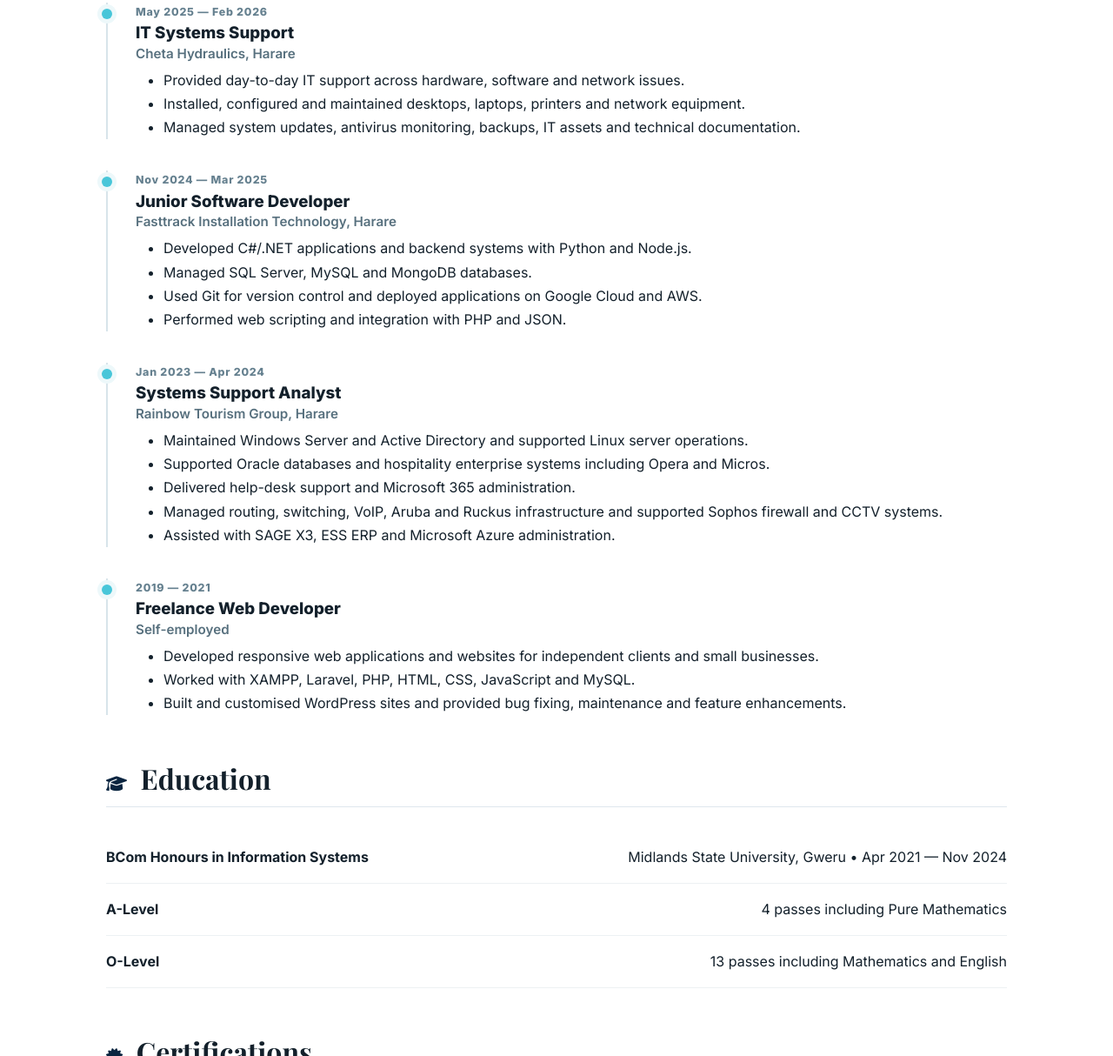
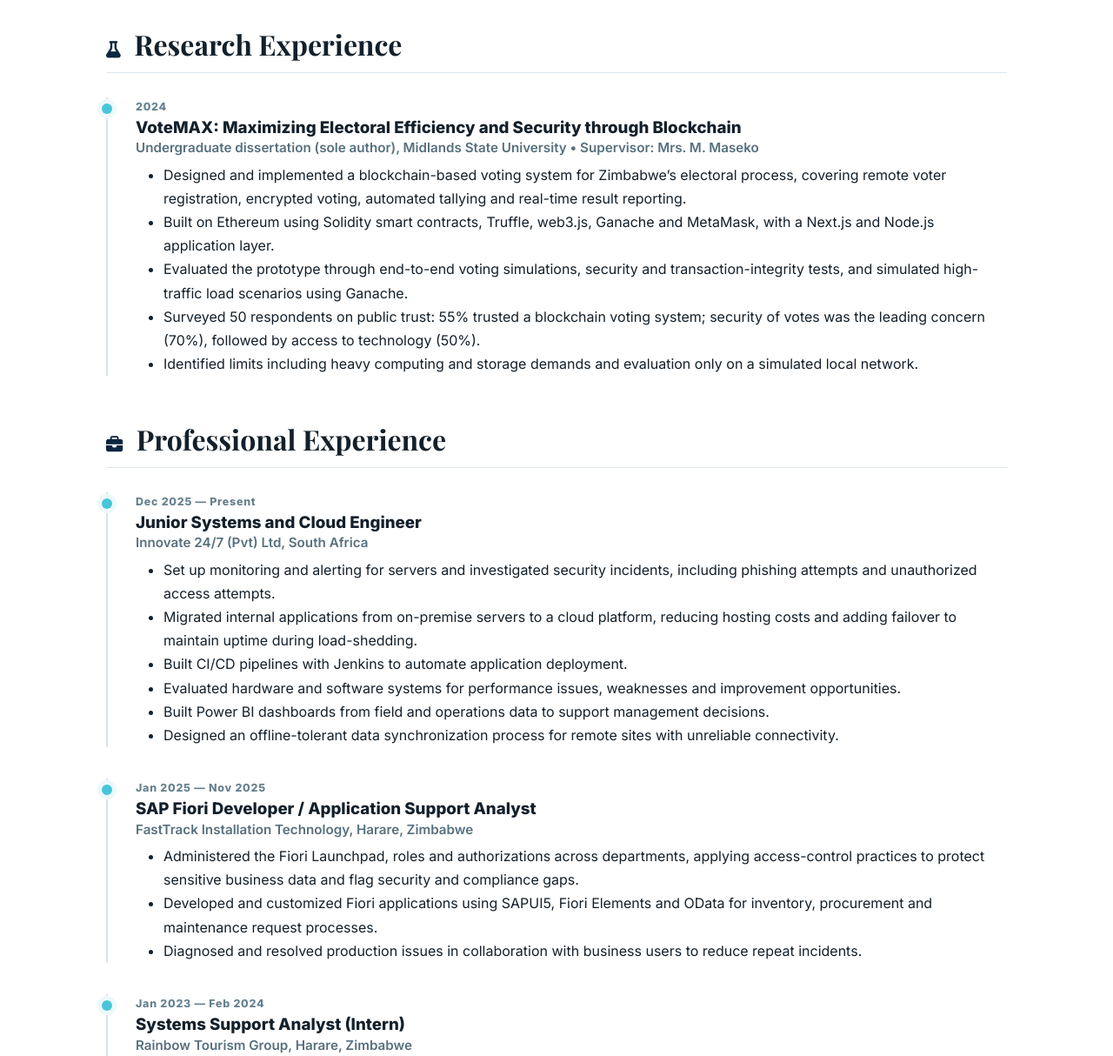
Before and after one commit to Zivaishe19/Zivaishe19.github.io, a plain HTML site: page resume.html in a window 1280 px wide. Shown: the part 1096-2310 px from the top of the page at 87% size. Drawn offline with nearby package versions, Linux system fonts and the light colour scheme.

Commit message:
Update resume.html
New work experience

```diff
--- a/resume.html
+++ b/resume.html
@@ -22,17 +22,17 @@
       </ul>
     </div>
   </div>
-</nav><header class="page-header"><div class="container"><span class="eyebrow">CURRICULUM VITAE</span><h1>Resume</h1><p>Information Systems professional spanning systems support, software development, cloud, networking and enterprise technology.</p><div class="mt-4 d-flex flex-wrap gap-2 justify-content-center"><a class="btn btn-accent cv-download-link" href="assets/cv/Zivaishe_Mabeka_CV.pdf" download><i class="fa-solid fa-download me-2"></i>Download PDF CV</a><button class="btn btn-outline-light" onclick="window.print()"><i class="fa-solid fa-print me-2"></i>Print Resume</button></div></div></header><main class="section-pad"><div class="container resume-sheet">
-<section class="resume-section"><h2><i class="fa-solid fa-user"></i> Professional Summary</h2><p>Results-driven Information Systems graduate with hands-on experience in IT systems support, network administration, ERP systems, software development and systems analysis. Focused on analysing business and technical problems, implementing reliable solutions and applying computing technology to practical organisational needs.</p></section>
-<section class="resume-section"><h2><i class="fa-solid fa-briefcase"></i> Experience</h2>
-<div class="timeline-item"><div class="timeline-date">Mar 2026 — Present</div><h3>Systems Support Analyst</h3><h4>Innovate 24/7 (Pvt) Ltd, South Africa</h4><ul><li>Evaluate hardware and software systems to identify performance issues, weaknesses and improvement opportunities.</li><li>Design, configure and implement IT solutions aligned with organisational requirements.</li><li>Translate business requirements into clear technical specifications for programmers and developers.</li><li>Conduct system testing, troubleshooting and issue resolution, while developing documentation and supporting end users.</li></ul></div>
-<div class="timeline-item"><div class="timeline-date">May 2025 — Feb 2026</div><h3>IT Systems Support</h3><h4>Cheta Hydraulics, Harare</h4><ul><li>Provided day-to-day IT support across hardware, software and network issues.</li><li>Installed, configured and maintained desktops, laptops, printers and network equipment.</li><li>Managed system updates, antivirus monitoring, backups, IT assets and technical documentation.</li></ul></div>
-<div class="timeline-item"><div class="timeline-date">Nov 2024 — Mar 2025</div><h3>Junior Software Developer</h3><h4>Fasttrack Installation Technology, Harare</h4><ul><li>Developed C#/.NET applications and backend systems with Python and Node.js.</li><li>Managed SQL Server, MySQL and MongoDB databases.</li><li>Used Git for version control and deployed applications on Google Cloud and AWS.</li><li>Performed web scripting and integration with PHP and JSON.</li></ul></div>
-<div class="timeline-item"><div class="timeline-date">Jan 2023 — Apr 2024</div><h3>Systems Support Analyst</h3><h4>Rainbow Tourism Group, Harare</h4><ul><li>Maintained Windows Server and Active Directory and supported Linux server operations.</li><li>Supported Oracle databases and hospitality enterprise systems including Opera and Micros.</li><li>Delivered help-desk support and Microsoft 365 administration.</li><li>Managed routing, switching, VoIP, Aruba and Ruckus infrastructure and supported Sophos firewall and CCTV systems.</li><li>Assisted with SAGE X3, ESS ERP and Microsoft Azure administration.</li></ul></div>
-<div class="timeline-item"><div class="timeline-date">2019 — 2021</div><h3>Freelance Web Developer</h3><h4>Self-employed</h4><ul><li>Developed responsive web applications and websites for independent clients and small businesses.</li><li>Worked with XAMPP, Laravel, PHP, HTML, CSS, JavaScript and MySQL.</li><li>Built and customised WordPress sites and provided bug fixing, maintenance and feature enhancements.</li></ul></div></section>
-<section class="resume-section"><h2><i class="fa-solid fa-graduation-cap"></i> Education</h2><div class="resume-line"><strong>BCom Honours in Information Systems</strong><span>Midlands State University, Gweru • Apr 2021 — Nov 2024</span></div><div class="resume-line"><strong>A-Level</strong><span>4 passes including Pure Mathematics</span></div><div class="resume-line"><strong>O-Level</strong><span>13 passes including Mathematics and English</span></div></section>
-<section class="resume-section"><h2><i class="fa-solid fa-certificate"></i> Certifications</h2><div class="cert-grid"><div>SAP Certified Associate — SAP Fiori Application Developer</div><div>SAP Certified Associate — SAP Fiori System Administration</div><div>Responsive Web Design — freeCodeCamp (2023)</div><div>Foundational C# with Microsoft — freeCodeCamp (2025)</div></div></section>
-<section class="resume-section"><h2><i class="fa-solid fa-code"></i> Skills & Tools</h2><div class="skill-cloud"><span>Python</span><span>C#</span><span>Java</span><span>JavaScript</span><span>PHP</span><span>Node.js</span><span>SQL Server</span><span>MySQL</span><span>MongoDB</span><span>Oracle</span><span>Windows Server</span><span>Linux</span><span>Active Directory</span><span>Microsoft 365</span><span>Routing & Switching</span><span>VLANs</span><span>VoIP</span><span>VPN</span><span>Sophos</span><span>AWS</span><span>Azure</span><span>Google Cloud</span><span>Git</span><span>Docker</span><span>SAP Fiori</span><span>SAPUI5</span><span>OData</span><span>S/4HANA</span></div></section>
+</nav><header class="page-header"><div class="container"><span class="eyebrow">CURRICULUM VITAE</span><h1>Resume</h1><p>Systems, cloud and security professional with research interests in smart-contract security, delegated authority and distributed systems.</p><div class="mt-4 d-flex flex-wrap gap-2 justify-content-center"><a class="btn btn-accent cv-download-link" href="assets/cv/Zivaishe_Mabeka_CV.pdf" download><i class="fa-solid fa-download me-2"></i>Download PDF CV</a><button class="btn btn-outline-light" onclick="window.print()"><i class="fa-solid fa-print me-2"></i>Print Resume</button></div></div></header><main class="section-pad"><div class="container resume-sheet">
+<section class="resume-section"><h2><i class="fa-solid fa-user"></i> Professional Summary</h2><p>Information Systems graduate (BCom Honours, 2024) with nearly two years of experience securing and administering enterprise systems in Zimbabwe and South Africa, including identity and access control (Active Directory, SAP roles and authorizations), firewalls and networks, and cloud engineering. Designed and evaluated VoteMAX, an Ethereum voting system built around election security and integrity. Seeking graduate research in Applied Computing on practical security problems in smart contracts and delegated authority.</p></section>
+<section class="resume-section"><h2><i class="fa-solid fa-graduation-cap"></i> Education</h2><div class="resume-line"><strong>BCom Honours in Information Systems</strong><span>Midlands State University, Gweru, Zimbabwe • May 2021 — Nov 2024 • Upper Second (2.1)</span></div><ul><li><strong>Relevant coursework:</strong> Cyber Security, Information Security, Information Systems Audit and Control, Data Communications and Computer Networks, Cloud Computing Fundamentals, Operating Systems, Artificial Intelligence, Database Systems, Enterprise Architecture.</li><li>First-class marks in the Research Project, Data Communications and Computer Networks, and Simulation and Modelling.</li></ul></section>
+<section class="resume-section"><h2><i class="fa-solid fa-flask"></i> Research Experience</h2><div class="timeline-item"><div class="timeline-date">2024</div><h3>VoteMAX: Maximizing Electoral Efficiency and Security through Blockchain</h3><h4>Undergraduate dissertation (sole author), Midlands State University • Supervisor: Mrs. M. Maseko</h4><ul><li>Designed and implemented a blockchain-based voting system for Zimbabwe’s electoral process, covering remote voter registration, encrypted voting, automated tallying and real-time result reporting.</li><li>Built on Ethereum using Solidity smart contracts, Truffle, web3.js, Ganache and MetaMask, with a Next.js and Node.js application layer.</li><li>Evaluated the prototype through end-to-end voting simulations, security and transaction-integrity tests, and simulated high-traffic load scenarios using Ganache.</li><li>Surveyed 50 respondents on public trust: 55% trusted a blockchain voting system; security of votes was the leading concern (70%), followed by access to technology (50%).</li><li>Identified limits including heavy computing and storage demands and evaluation only on a simulated local network.</li></ul></div></section>
+<section class="resume-section"><h2><i class="fa-solid fa-briefcase"></i> Professional Experience</h2>
+<div class="timeline-item"><div class="timeline-date">Dec 2025 — Present</div><h3>Junior Systems and Cloud Engineer</h3><h4>Innovate 24/7 (Pvt) Ltd, South Africa</h4><ul><li>Set up monitoring and alerting for servers and investigated security incidents, including phishing attempts and unauthorized access attempts.</li><li>Migrated internal applications from on-premise servers to a cloud platform, reducing hosting costs and adding failover to maintain uptime during load-shedding.</li><li>Built CI/CD pipelines with Jenkins to automate application deployment.</li><li>Evaluated hardware and software systems for performance issues, weaknesses and improvement opportunities.</li><li>Built Power BI dashboards from field and operations data to support management decisions.</li><li>Designed an offline-tolerant data synchronization process for remote sites with unreliable connectivity.</li></ul></div>
+<div class="timeline-item"><div class="timeline-date">Jan 2025 — Nov 2025</div><h3>SAP Fiori Developer / Application Support Analyst</h3><h4>FastTrack Installation Technology, Harare, Zimbabwe</h4><ul><li>Administered the Fiori Launchpad, roles and authorizations across departments, applying access-control practices to protect sensitive business data and flag security and compliance gaps.</li><li>Developed and customized Fiori applications using SAPUI5, Fiori Elements and OData for inventory, procurement and maintenance request processes.</li><li>Diagnosed and resolved production issues in collaboration with business users to reduce repeat incidents.</li></ul></div>
+<div class="timeline-item"><div class="timeline-date">Jan 2023 — Feb 2024</div><h3>Systems Support Analyst (Intern)</h3><h4>Rainbow Tourism Group, Harare, Zimbabwe</h4><ul><li>Administered the Sophos firewall and maintained Windows Server, Active Directory and Linux servers, plus Microsoft 365 and help desk support.</li><li>Managed network infrastructure including routing, switching, VoIP, Aruba and Ruckus, and CCTV systems.</li><li>Supported Oracle databases and enterprise systems including Oracle Hospitality OPERA and MICROS.</li><li>Participated in the implementation and administration of Sage X3 and ESS ERP systems.</li><li>Assisted with Microsoft Azure cloud management.</li></ul></div></section>
+<section class="resume-section"><h2><i class="fa-solid fa-certificate"></i> Certifications</h2><div class="cert-grid"><div>SAP Certified Associate — SAP Fiori Application Developer (Aug 2025 — Aug 2026)</div><div>SAP Certified Associate — SAP Fiori System Administration (Aug 2025 — Aug 2026)</div><div>Foundational C# with Microsoft — freeCodeCamp (Jan 2025)</div><div>Responsive Web Design — freeCodeCamp (Jun 2023)</div></div></section>
+<section class="resume-section"><h2><i class="fa-solid fa-code"></i> Technical Skills</h2><div class="skill-cloud"><span>Sophos Firewall</span><span>Active Directory Access Control</span><span>SAP Roles & Authorizations</span><span>Security Monitoring</span><span>Incident Investigation</span><span>Solidity</span><span>Ethereum</span><span>Smart Contracts</span><span>Web3</span><span>Truffle</span><span>Ganache</span><span>MetaMask</span><span>Windows Server</span><span>Linux</span><span>TCP/IP</span><span>VLANs</span><span>VPN</span><span>VoIP</span><span>Python</span><span>JavaScript</span><span>C#</span><span>Java</span><span>PHP</span><span>Node.js</span><span>Bash</span><span>REST APIs</span><span>AWS</span><span>Azure</span><span>Google Cloud</span><span>Docker</span><span>Jenkins</span><span>CI/CD</span><span>Git/GitHub</span><span>SAP Fiori</span><span>SAPUI5</span><span>OData</span><span>S/4HANA</span><span>SQL</span><span>Pandas</span><span>NumPy</span><span>Scikit-learn</span><span>Jupyter</span><span>Power BI</span><span>SQL Server</span><span>MySQL</span><span>Oracle</span><span>MongoDB</span></div></section>
+<section class="resume-section"><h2><i class="fa-solid fa-microscope"></i> Research Interests</h2><p><strong>Primary focus:</strong> Practical security analysis of Ethereum smart accounts and delegated authority, including session keys, approvals and account abstraction.</p><p><strong>Also interested in:</strong> Identity and access security (sessions, tokens and revocation); software and system security (reverse engineering and supply-chain risk); and secure concurrent/distributed systems, including actor-based coordination and resource management.</p></section>
 <section class="resume-section"><h2><i class="fa-solid fa-chart-line"></i> Career Highlights</h2><div class="row g-4 text-center"><div class="col-md-4"><div class="metric-card"><strong class="counter" data-target="10">0</strong><span>+ websites & web solutions</span></div></div><div class="col-md-4"><div class="metric-card"><strong>2</strong><span>SAP certifications</span></div></div><div class="col-md-4"><div class="metric-card"><strong>4+</strong><span>professional IT environments</span></div></div></div></section>
 </div></main><footer class="site-footer"><div class="container d-md-flex justify-content-between align-items-center"><p class="mb-2 mb-md-0">© 2026 Zivaishe Mabeka. Built for technology, research and practical impact.</p><div class="footer-links"><a href="research.html">Research</a><a href="resume.html">Resume</a><a href="contact.html">Contact</a></div></div></footer>
 <script src="https://cdn.jsdelivr.net/npm/bootstrap@5.3.2/dist/js/bootstrap.bundle.min.js"></script>
```
